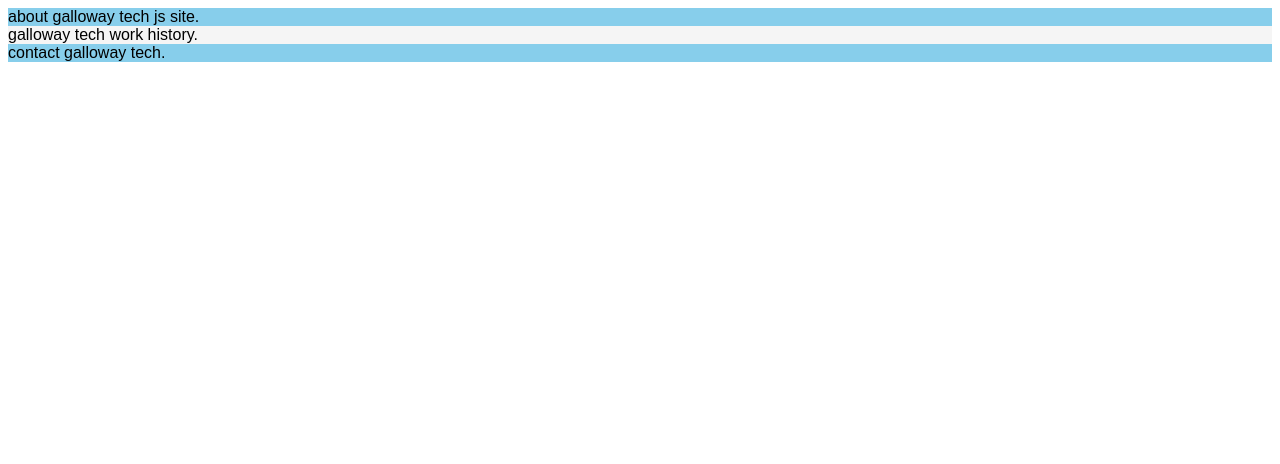
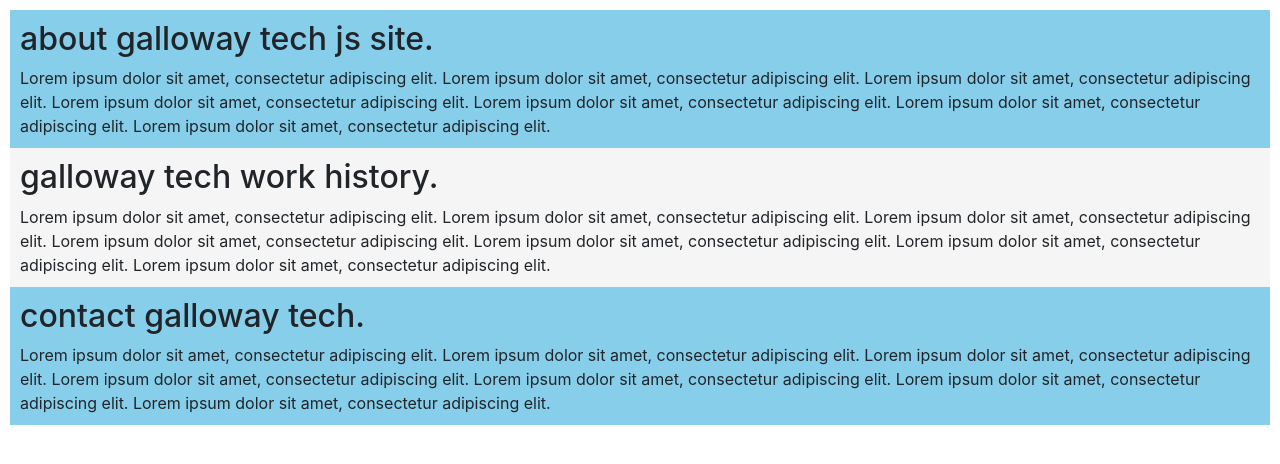
Before and after one commit to sac80644/GallowayTechJsSite, a website built with webpack: page src/index.html in a window 1280 px wide. Built offline with nearby package versions, Linux system fonts and the light colour scheme.

Commit message:
cleaned up

```diff
--- a/package.json
+++ b/package.json
@@ -11,14 +11,17 @@
   "author": "Jason Galloway",
   "license": "ISC",
   "dependencies": {
-    "jquery": "^3.4.1"
+    "jquery": "^3.4.1",
+    "popper.js": "^1.15.0"
   },
   "devDependencies": {
     "clean-webpack-plugin": "^2.0.2",
     "copy-webpack-plugin": "^5.0.3",
     "css-loader": "^2.1.1",
     "html-loader": "^0.5.5",
+    "html-webpack-plugin": "^3.2.0",
     "style-loader": "^0.23.1",
+    "uglifyjs-webpack-plugin": "^2.1.3",
     "webpack": "^4.32.2",
     "webpack-cli": "^3.3.2",
     "webpack-dev-server": "^3.4.1"
--- a/src/about/about.css
+++ b/src/about/about.css
@@ -1,4 +1,3 @@
 div #About {
     background-color: skyblue;
-    font-family: Arial, Helvetica, sans-serif;
 }
--- a/src/about/about.html
+++ b/src/about/about.html
@@ -1,3 +1,10 @@
 <div id="About">
-        about galloway tech js site.
+        <h2>about galloway tech js site.</h2>
+        Lorem ipsum dolor sit amet, consectetur adipiscing elit.
+        Lorem ipsum dolor sit amet, consectetur adipiscing elit.
+        Lorem ipsum dolor sit amet, consectetur adipiscing elit.
+        Lorem ipsum dolor sit amet, consectetur adipiscing elit.
+        Lorem ipsum dolor sit amet, consectetur adipiscing elit.
+        Lorem ipsum dolor sit amet, consectetur adipiscing elit.
+        Lorem ipsum dolor sit amet, consectetur adipiscing elit.
 </div>
--- a/src/contact/contact.css
+++ b/src/contact/contact.css
@@ -1,4 +1,3 @@
 div #Contact {
     background-color: skyblue;
-    font-family: Arial, Helvetica, sans-serif;
 }
--- a/src/contact/contact.html
+++ b/src/contact/contact.html
@@ -1,3 +1,10 @@
 <div id="Contact">
-        contact galloway tech.
+        <h2>contact galloway tech.</h2>
+        Lorem ipsum dolor sit amet, consectetur adipiscing elit.
+        Lorem ipsum dolor sit amet, consectetur adipiscing elit.
+        Lorem ipsum dolor sit amet, consectetur adipiscing elit.
+        Lorem ipsum dolor sit amet, consectetur adipiscing elit.
+        Lorem ipsum dolor sit amet, consectetur adipiscing elit.
+        Lorem ipsum dolor sit amet, consectetur adipiscing elit.
+        Lorem ipsum dolor sit amet, consectetur adipiscing elit.
 </div>
--- a/src/index.html
+++ b/src/index.html
@@ -1,9 +1,12 @@
 <!DOCTYPE html>
-<html>
+<html lang="en">
     <head>
+    <!-- Bootstracp Required meta tags -->
+    <meta charset="utf-8">
+    <meta name="viewport" content="width=device-width, initial-scale=1, shrink-to-fit=no">
+
     <meta charset="UTF-8">
     <title>GallowayTechJsSite</title>
-    <script type="text/javascript" src="main.js"></script>
     </head>
     <body>
         <div id="MainBody">
--- a/src/index.js
+++ b/src/index.js
@@ -2,6 +2,9 @@ import $ from 'jquery';
 import contentAbout from './about/about.js';
 import contentContact from './contact/contact.js';
 import contentWork from './work/work.js';
+import 'bootstrap';
+import 'bootstrap/dist/css/bootstrap.min.css';
+import './site.css';
 
 $(document).ready(function() {
     $("#About").replaceWith(contentAbout);
--- /dev/null
+++ b/src/site.css
@@ -0,0 +1,3 @@
+div {
+    padding: 10px;
+}
--- a/src/work/work.css
+++ b/src/work/work.css
@@ -1,4 +1,3 @@
 div #Work {
     background-color: whitesmoke;
-    font-family: Arial, Helvetica, sans-serif;
 }
--- a/src/work/work.html
+++ b/src/work/work.html
@@ -1,3 +1,10 @@
 <div id="Work">
-        galloway tech work history.
+        <h2>galloway tech work history.</h2>
+        Lorem ipsum dolor sit amet, consectetur adipiscing elit.
+        Lorem ipsum dolor sit amet, consectetur adipiscing elit.
+        Lorem ipsum dolor sit amet, consectetur adipiscing elit.
+        Lorem ipsum dolor sit amet, consectetur adipiscing elit.
+        Lorem ipsum dolor sit amet, consectetur adipiscing elit.
+        Lorem ipsum dolor sit amet, consectetur adipiscing elit.
+        Lorem ipsum dolor sit amet, consectetur adipiscing elit.
 </div>
--- a/webpack.config.js
+++ b/webpack.config.js
@@ -3,34 +3,63 @@ const path = require('path');
 const CleanWebpackPlugin = require('clean-webpack-plugin');
 const CopyWebpackPlugin = require('copy-webpack-plugin');
 const webpack = require('webpack');
+const HtmlWebpackPlugin = require('html-webpack-plugin')
+const UglifyJSPlugin = require('uglifyjs-webpack-plugin');
 
 module.exports = {
     mode: "development",
+
+    //default so not needed
+    entry: {
+        main: './src/index.js'
+    },
+
+    //default so not needed
     output: {
-        path: path.resolve(__dirname, 'dist')
+        path: path.resolve(__dirname, 'dist'),
+        filename: '[name].bundle.js',
+
     },
-    devtool: '#source-map',
-    devServer: {
-        contentBase: './dist',
-        hot: false
-    },
+
+    // devtool: '#source-map',
+    devtool: 'inline-source-map',
+
+    //hmr
+    // devServer: {
+    //     contentBase: './dist',
+    //     hot: false
+    // },
+
     plugins: [
         new CleanWebpackPlugin(),
-        new CopyWebpackPlugin([
-            {
-                from: './src',
-                to: './',
-                ignore: ['*.js']
-            }
-        ]),
-        new webpack.HotModuleReplacementPlugin()
+
+        //bundling everything and using HtmlWebpackPlugin to maintain index.html
+        // new CopyWebpackPlugin([
+        //     {
+        //         from: './src/index.html',
+        //         to: './',
+        //         ignore: ['*.js']
+        //     }
+        // ]),
+
+        new HtmlWebpackPlugin({
+            template: './src/index.html'
+        }),
+
+        //can shrink from say 1,795 KB to 355 KB but build time is slow.  use only for production build
+        // new UglifyJSPlugin(),
+
+        //hmr
+        // new webpack.HotModuleReplacementPlugin()
     ],
     module: {
         rules: [
+            //importing css into js modules
             {
               test: /\.css$/i,
               use: ['style-loader', 'css-loader'],
             },
+            //importing html into js modules
             {
                 test: /\.(html)$/,
                 use: {
```
